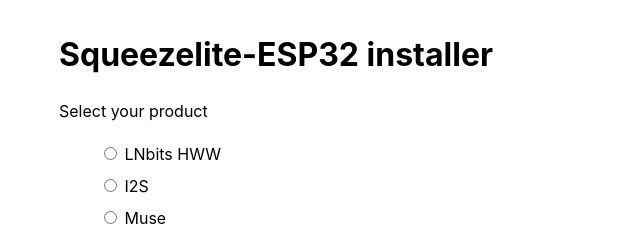
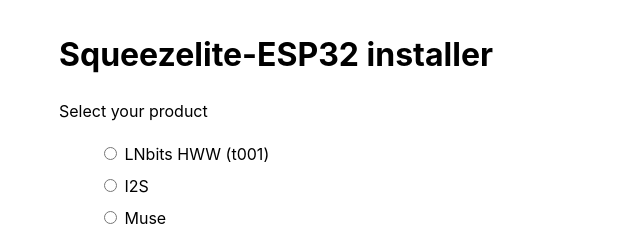
Before and after one commit to motorina0/motorina0.old.github.io, a plain HTML site: page hww-installer/index.html in a window 1280 px wide. Shown: the top 237 px of the page, 281-921 px from the left. Drawn offline with Linux system fonts and the light colour scheme.

Commit message:
chore: marker text

```diff
--- a/hww-installer/index.html
+++ b/hww-installer/index.html
@@ -83,7 +83,7 @@
       <p>Select your product</p>
       <ul class="radios">
         <li>
-          <label><input type="radio" name="type" value="wallet" /> LNbits HWW</label>
+          <label><input type="radio" name="type" value="wallet" /> LNbits HWW (t001)</label>
         </li>
         <li>
           <label><input type="radio" name="type" value="i2s" /> I2S</label>
```
